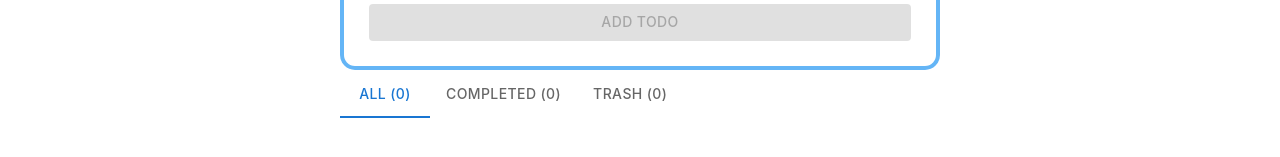
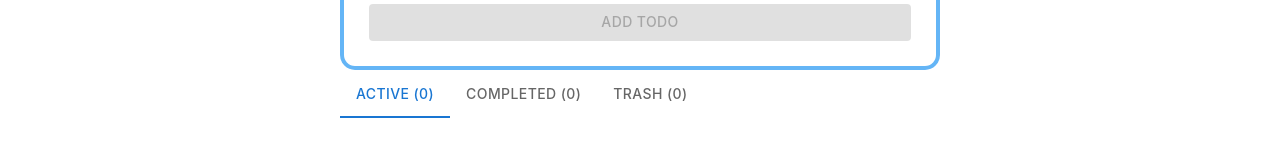
Before and after one commit to Da1v1d/todo-app, a React (Create React App) app: page / in a window 1280 px wide. Shown: the part 447-604 px from the top of the page. Built offline with nearby package versions, Linux system fonts and the light colour scheme.

Commit message:
fix: input values after adding todo

```diff
--- a/src/App.styled.ts
+++ b/src/App.styled.ts
@@ -1,10 +1,13 @@
 import styled from '@emotion/styled';
 
-export const Container = styled('header')({
+export const Container = styled('div')({
   maxWidth: '100vw',
   justifyContent: 'center',
   display: 'flex',
   paddingTop: '50px',
+  '.MuiTabPanel-root': {
+    padding: 0,
+  },
   '&:before': {
     content: '" "',
     width: '100%',
--- a/src/App.tsx
+++ b/src/App.tsx
@@ -37,10 +37,10 @@ function App() {
         <TodoForm />
         <TabContext value={value}>
           <TabList onChange={handleChange}>
-            <Tab label={`All (${todos?.length})`} value='0' />
+            <Tab label={`Active (${todos?.length})`} value='0' />
             <Tab
               label={`Completed (${
-                todos.filter((todo) => todo.completed === true)?.length
+                todos.filter((todo) => todo.completed)?.length
               })`}
               value='1'
             />
@@ -48,7 +48,7 @@ function App() {
             <Tab label={`Trash (${deleted?.length})`} value='2' />
           </TabList>
           <TabPanel value='0'>
-            {todos?.map((todo) => (
+            {todos.filter((todo) => !todo.completed)?.map((todo) => (
               <Todo
                 key={todo.id}
                 todo={todo}
@@ -58,7 +58,7 @@ function App() {
           </TabPanel>
           <TabPanel value='1'>
             {todos
-              .filter((todo) => todo.completed === true)
+              .filter((todo) => todo.completed)
               ?.map((todo) => (
                 <Todo
                   key={todo.id}
--- a/src/components/Todo/Todo.tsx
+++ b/src/components/Todo/Todo.tsx
@@ -24,7 +24,7 @@ export const Todo: FC<TodoComponentType> = ({ todo, openModalHandler }) => {
           <Typography variant='h4'>{title.toUpperCase()}</Typography>
           <Typography variant='body1'>{description}</Typography>
           <Typography>
-            {deadline && 'deadline' + new Date(deadline).toLocaleDateString()}
+            {deadline && 'deadline: ' + new Date(deadline).toLocaleDateString()}
           </Typography>
         </div>
         <CardActions>
--- a/src/components/TodoForm/TodoForm.tsx
+++ b/src/components/TodoForm/TodoForm.tsx
@@ -16,27 +16,30 @@ export const TodoForm: FC<{
 }> = ({ todo, closeModal }) => {
   const dispatch = useAppDispatch();
 
-  //FIX: Need to fix yup resolver error when we add notRequired
   const schema = yup.object().shape({
     title: yup
       .string()
       .max(20, 'Title must be at most 20 characters')
       .required('Title is required'),
     description: yup.string().notRequired(),
-    deadline: yup.date().notRequired(),
+    deadline: yup.string().notRequired(),
   });
 
   const {
     register,
     handleSubmit,
-    formState: { isDirty, isValid },
+    reset,
+    formState: { errors, isDirty, isValid },
+    setValue,
   } = useForm<ITodoForm>({
     defaultValues: {
       title: todo?.title,
       deadline: todo?.deadline,
       description: todo?.description,
     },
-    // resolver: yupResolver(schema),
+    mode: 'onChange',
+    // @ts-ignore FIX: Need to fix yup resolver error when we add notRequired
+    resolver: yupResolver(schema),
   });
 
   const onSubmit = (data: ITodoForm | ITodo) => {
@@ -53,9 +56,12 @@ export const TodoForm: FC<{
           id: generateId(),
         })
       );
+      reset(
+        { title: '', deadline: '', description: '' },
+        { keepValues: false }
+      );
     }
   };
-
   // const { onSubmit } = useFormHook();
 
   return (
@@ -66,6 +72,7 @@ export const TodoForm: FC<{
           required
           {...register('title', { required: true })}
         />
+        {errors?.title?.message}
         <Input label='description' {...register('description')} multiline />
         <Input type='date' {...register('deadline')} />
         <Button
--- a/src/store/todos/types.ts
+++ b/src/store/todos/types.ts
@@ -3,7 +3,7 @@ export interface ITodo {
   id: string;
   completed: boolean;
   description?: string;
-  deadline?: Date;
+  deadline?: string;
 }
 
 export interface ITodos {
```
